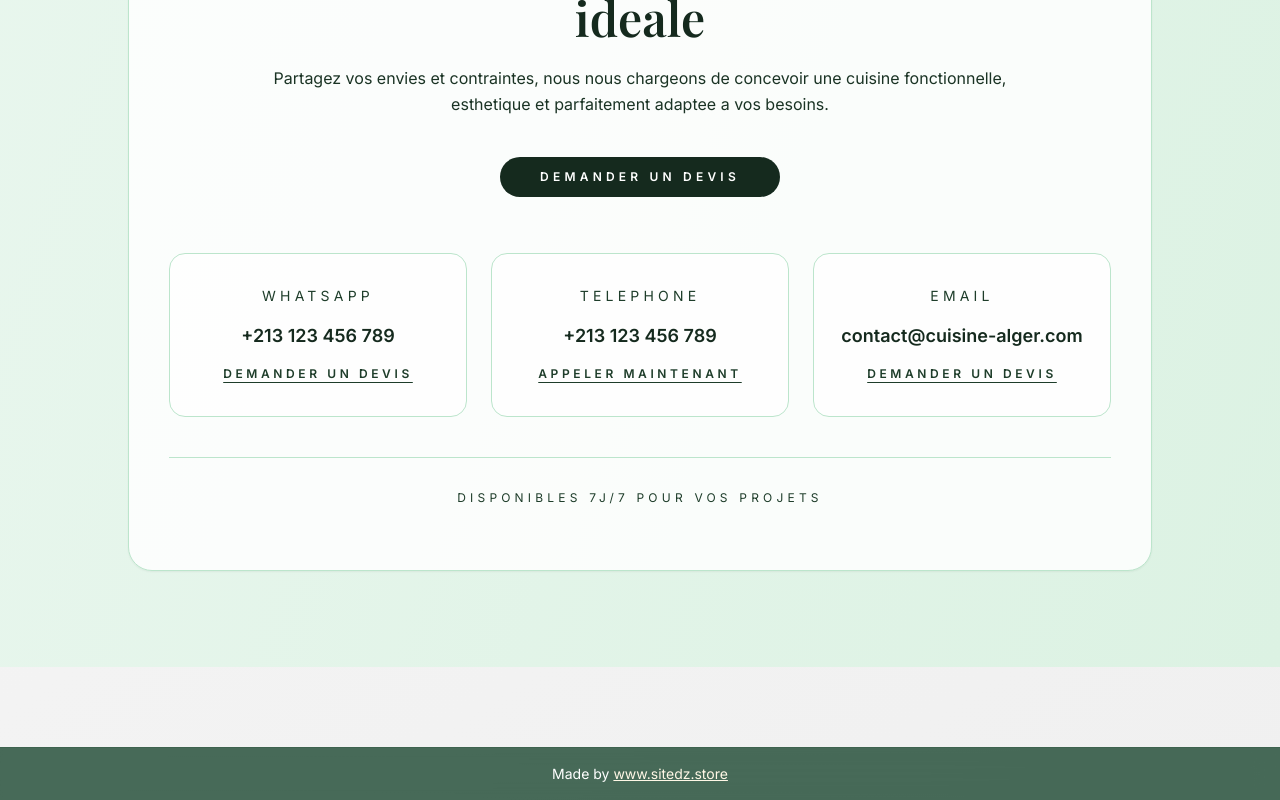
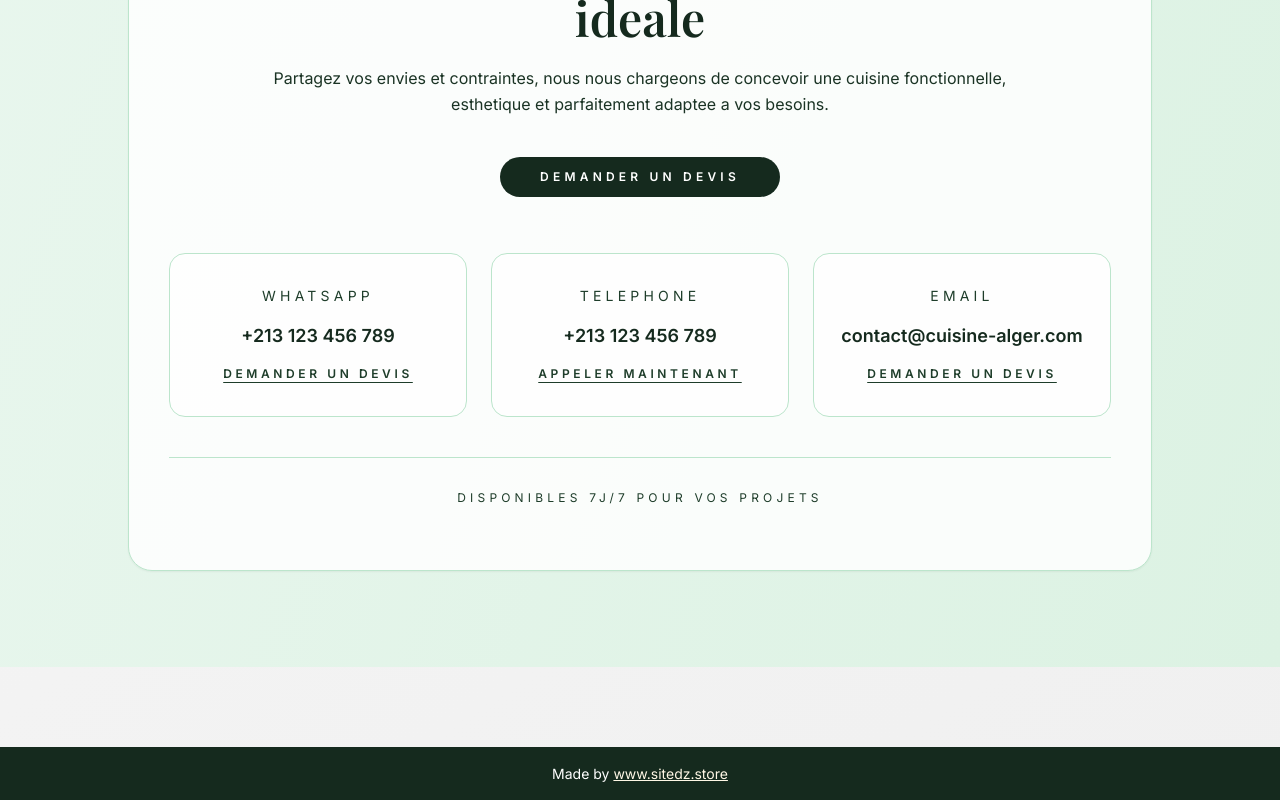
Before and after one commit to autonomyowner/iptv, a Next.js app: page / in a window 1280 px wide. Shown: the part 3218-4018 px from the top of the page. Built offline with nearby package versions, Linux system fonts and the light colour scheme; a web font is replaced by a local one.

Commit message:
Update footer color to dark-green-800

```diff
--- a/src/app/layout.tsx
+++ b/src/app/layout.tsx
@@ -86,7 +86,7 @@ export default function RootLayout({
       >
         <Navbar />
         <main className="pt-20 md:pt-24 pb-20">{children}</main>
-        <footer className="bg-kitchen-footer-dark/80 backdrop-blur-md border-t border-kitchen-footer-dark/20 text-kitchen-white-clean py-4">
+        <footer className="bg-kitchen-lux-dark-green-800 backdrop-blur-md border-t border-kitchen-lux-dark-green-800/20 text-kitchen-white-clean py-4">
           <div className="container mx-auto px-4 text-center">
             <p className="text-sm">
               Made by{' '}
```
